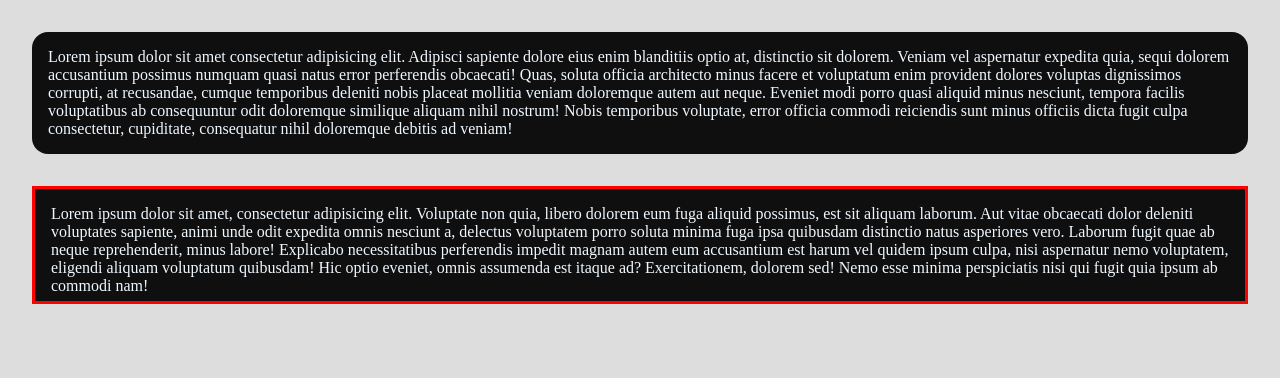
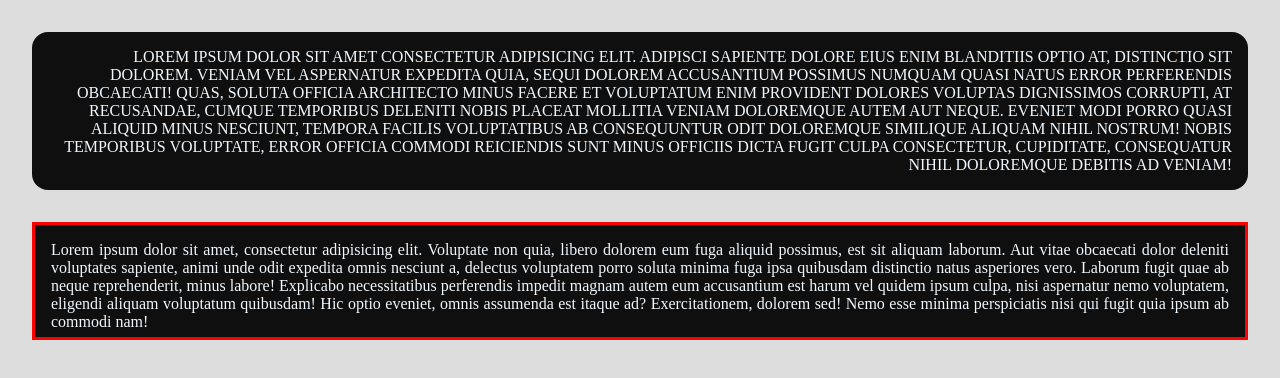
Before and after one commit to laiozago/GrowDev, a plain HTML site: page front end 1/semana 3/trabalho css position/exercicio-3.html in a window 1280 px wide. Drawn offline with Linux system fonts and the light colour scheme.

Commit message:
ajuste final

```diff
--- a/front end 1/semana 3/trabalho css position/exercicio-3.css
+++ b/front end 1/semana 3/trabalho css position/exercicio-3.css
@@ -17,10 +17,13 @@ div {
 
 .primeira {
     border-radius: 1em;
+    text-transform: uppercase;
+    text-align: right;
 }
 
 .segunda {
     height: 5em;
     border: 3px solid red;
     overflow-y: scroll;
+    text-align: justify;
 }
```
